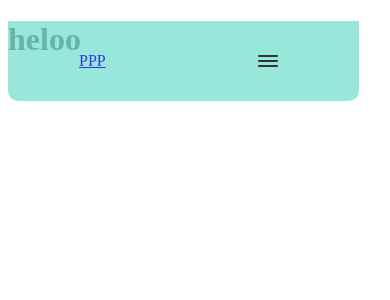
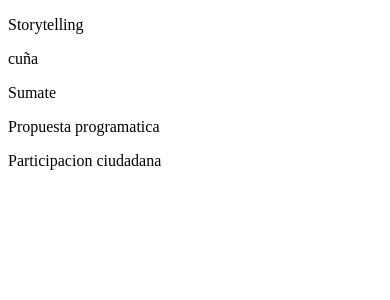
Before and after one commit to comandogabrielboric/Boric_Presidente, a Nuxt app: page / in a window 390 px wide. Shown: the top 300 px of the page. Built offline with nearby package versions, Linux system fonts and the light colour scheme.

Commit message:
base web

```diff
--- a/components/navbar.vue
+++ /dev/null
@@ -1,271 +0,0 @@
-<template>
-  <div>
-    <div
-      id="nav"
-      class="navbar-responsive"
-    >
-      <div class="logo nuxtlink">
-        <a href="/principal">
-          ppp
-        </a>
-      </div>
-
-      <input id="menu-btn" type="checkbox" class="menu-btn">
-      <label for="menu-btn" class="menu-icon">
-        <span class="menu-icon__line" />
-      </label>
-      <ul class="nav-links">
-        <li class="nav-link" @click="cerrarMenu">
-          <nuxt-link class="nuxtlink" to="/" @click="cerrarMenu">
-            link
-          </nuxt-link>
-        </li>
-        <li class="nav-link" @click="cerrarMenu">
-          <nuxt-link class="nuxtlink" to="/" @click="cerrarMenu">
-            link
-          </nuxt-link>
-        </li>
-        <li class="nav-link" @click="cerrarMenu">
-          <nuxt-link class="nuxtlink" to="/" @click="cerrarMenu">
-            link
-          </nuxt-link>
-        </li>
-        <li class="nav-link" @click="cerrarMenu">
-          <nuxt-link class="nuxtlink" to="/" @click="cerrarMenu">
-            link
-          </nuxt-link>
-        </li>
-      </ul>
-    </div>
-  </div>
-</template>
-
-<script>
-
-export default {
-
-	computed: {
-		usuario () {
-			return this.$store.state.usuario
-		}
-	},
-	// selecciona checkbox para cerrar menú
-	methods: {
-		cerrarMenu (e) {
-			const checkbox = document.getElementById('menu-btn')
-			console.log(checkbox.value)
-			const nocheck = checkbox.checked = false
-			console.log(nocheck)
-		}
-	}
-
-}
-</script>
-
-
-<style lang="scss" scoped>
-
-* {
-	box-sizing: border-box;
-	margin: 0;
-	padding: 0;
-	}
-
-	p {
-		background: saddlebrown;
-	}
-
-//oculta en checkbox
-.menu-btn {
-		display: none;
-	}
-	//estilos del navbar
-.navbar-responsive {
-	position: fixed;
-	display: flex;
-	justify-content: space-around;
-	align-items: center;
-	height: 80px;
-	width: 90vw;
-	padding: auto;
-	margin: auto;
-	background: #7DE2D1;
-	opacity: .8;
-	z-index: 100;
-	transition: .4s ease-out;
-	border-bottom-left-radius: 10px;
-	border-bottom-right-radius: 10px;
-}
-//estilos de nuxt-link
-.nuxtlink {
-text-decoration: none;
-color: inherit;
-text-transform: uppercase;
-}
-//estilos links
-.nav-links {
-	display: flex;
-	list-style: none;
-
-	.nav-link {
-		margin: .2rem;
-		padding: 1rem .5rem;
-		color: #1f2020ec;
-	}
-	// crea sombra blanca cuando el mouse pasa por el link
-	.nav-link:hover {
-		background: #7DE2D1
-		opacity .5;
-	}
-}
-// crea icono de menu hamburgesa
-.menu-icon {
-	position: relative;
-	padding: 26px 10px;
-	cursor: pointer;
-	z-index: 100;
-	display: none;
-
-	// crea la primera linea
-	&__line {
-		display: block;
-		position: relative;
-		background: #000;
-		height: 2px;
-		width: 20px;
-		border-radius: 4px;
-		transition: background .8s ease;
-	// crea la segunda y tercera linea
-		&::before, &::after {
-			content: '';
-			position: absolute;
-			height: 100%;
-			width: 100%;
-			border-radius: 4px;
-			background: #000;
-			transition: background .8s ease;
-		}
-		// posiciona la segunda y tercera linea
-		&::before {
-			transform: translateY(-5px);
-		}
-		&::after {
-			transform: translateY(5px);
-		}
-	}
-
-	.menu-btn {
-		display: none;
-	}
-
-
-}
-//visualizacion en pantallas moviles
-@media screen and (max-width: 770px) {
-.navbar-responsive {
-
-	.menu-btn {
-		display: none;
-	}
-	.menu-icon {
-		display: block;
-		transition: .4s;
-	}
-	//estilos y posicion links
-	.nav-links {
-		position: absolute;
-		top: 0;
-		left: 0;
-		opacity: 0;
-		flex-direction: column;
-		justify-content: space-evenly;
-		align-items: center;
-		padding: rem 0;
-		width: 100vw;
-		height: 100vh;
-		font-size: 2rem;
-		color: #fff;
-		background: rgba(110, 143, 135, 0.8);
-
-		transition:
-			opacity .8s .5,
-			clip-path 1s .5;
-		clip-path: circle(200px at top right);
-
-		.nav-link {
-			opacity: 0;
-			transform: translateX(100%);
-			width: 100%;
-			height: 100%;
-			text-align: center;
-
-			.nav-link:hover {
-				background: #7DE2D1,
-				opacity .5;
-			}
-
-			.nuxtlink {
-				display: block;
-				padding: 2rem 0;
-			}
-		}
-	}
-	.menu-btn:checked ~ .nav-links {
-		opacity: 1;
-		clip-path: circle(100% at center);
-		transition: .8s;
-
-
-		.nav-link {
-			opacity: 1;
-			transform: translateX(0);
-			transition:
-
-				opacity .4s ease-in-out,
-				transform .6s cubic-bezier(0.175, 0.885, 0.32, 1.275);
-
-			&:nth-of-type(1) {
-				transition-delay: .7s;
-			}
-			&:nth-of-type(2) {
-				transition-delay: .8s;
-			}
-			&:nth-of-type(3) {
-				transition-delay: .9s;
-			}
-			&:nth-of-type(4) {
-				transition-delay: 1s;
-
-			}
-			.nav-link:hover {
-				background: #7DE2D1,
-				opacity .5;
-
-				transition:
-				opacity .4s easy-in-out;
-			}
-		}
-	}
-
-	.menu-btn:checked ~ .menu-icon {
-		.menu-icon {
-			border-radius: 50%;
-			// animation: pulse 1s;
-		}
-		.menu-icon__line {
-			background:  #fff;
-
-			&::before {
-				background: #fff;
-			}
-			&::after {
-				background: #fff;
-			}
-		}
-	}
-}
-
-}
-
-
-</style>
--- a/layouts/default.vue
+++ b/layouts/default.vue
@@ -1,13 +1,5 @@
 <template>
   <div>
-    <navbar />
     <Nuxt />
   </div>
 </template>
-
-<style>
-	body {
-		min-height: 100vh;
-		min-width: 100vw;
-	}
-</style>
--- a/pages/index.vue
+++ b/pages/index.vue
@@ -1,5 +1,21 @@
 <template>
-  <h1>heloo</h1>
+  <div>
+    <div>
+      <p>Storytelling</p>
+    </div>
+    <div>
+      <p>cuña</p>
+    </div>
+    <div>
+      <p>Sumate</p>
+    </div>
+    <div>
+      <p>Propuesta programatica</p>
+    </div>
+    <div>
+      <p>Participacion ciudadana</p>
+    </div>
+  </div>
 </template>
 
 <script>
--- /dev/null
+++ b/pages/propuestas.vue
@@ -0,0 +1,14 @@
+<template>
+  <div>
+    <title>Propuestas Programaticas</title>
+    <div>
+      <p>Pilares / Puntos principales</p>
+    </div>
+    <div>
+      <p>Propuestas programaticas</p>
+    </div>
+    <div>
+      <p>descarga programa completo</p>
+    </div>
+  </div>
+</template>
--- /dev/null
+++ b/pages/sumate.vue
@@ -0,0 +1,17 @@
+<template>
+  <div>
+    <title>Sumate</title>
+    <div>
+      <p> Formulario de incripcion</p>
+    </div>
+    <div>
+      <p> descargas</p>
+    </div>
+    <div>
+      <p> Donaciones </p>
+    </div>
+    <div>
+      <p> Participacion ciudadana</p>
+    </div>
+  </div>
+</template>
--- a/pages/test.vue
+++ b/pages/test.vue
@@ -7,15 +7,24 @@
       <p>Descripcion: {{ columna.description }}</p>
       <p>Categoria: {{ columna.category }} </p>
       <div />
+      <div id="editor">
+        <textarea :value="input" @input="contenido(columna.content)" />
+        <div v-html="compiledMarkdown" />
+      </div>
     </div>
   </div>
 </template>
 
 <script>
+// import _ from 'lodash'
+import marked from 'marked'
+// import _ from 'lodash'
+
 export default {
 	data () {
 		return {
-			columnas: []
+			columnas: [],
+			input: 'n'
 		}
 	},
 
@@ -27,15 +36,57 @@ export default {
 		const columnas = solicitud
 		this.columnas = columnas
 
-		// console.log('columnas cargadas', columnas)
+		console.log('columnas cargadas', columnas)
+	},
+
+	computed: {
+		compiledMarkdown () {
+			return marked(this.input, { sanitize: true })
+		}
+	},
+	methods: {
+		contenido (colco) {
+			this.input = colco
+		}
 	}
+}
 
 
-}
+
 </script>
 
 <style scoped>
 .columnas {
 	width: 50vw;
 }
+html, body, #editor {
+  margin: 0;
+  height: 100%;
+  font-family: 'Helvetica Neue', Arial, sans-serif;
+  color: #333;
+}
+
+textarea, #editor div {
+  display: inline-block;
+  width: 49%;
+  height: 100%;
+  vertical-align: top;
+  box-sizing: border-box;
+  padding: 0 20px;
+}
+
+textarea {
+  border: none;
+  border-right: 1px solid #ccc;
+  resize: none;
+  outline: none;
+  background-color: #f6f6f6;
+  font-size: 14px;
+  font-family: 'Monaco', courier, monospace;
+  padding: 20px;
+}
+
+code {
+  color: #f66;
+}
 </style>
```
Also changed, not shown: package.json (+6 -1 lines), components/dona.vue (added), components/footer.vue (added), 1 other file (tests, documents, lock files or other folders).
